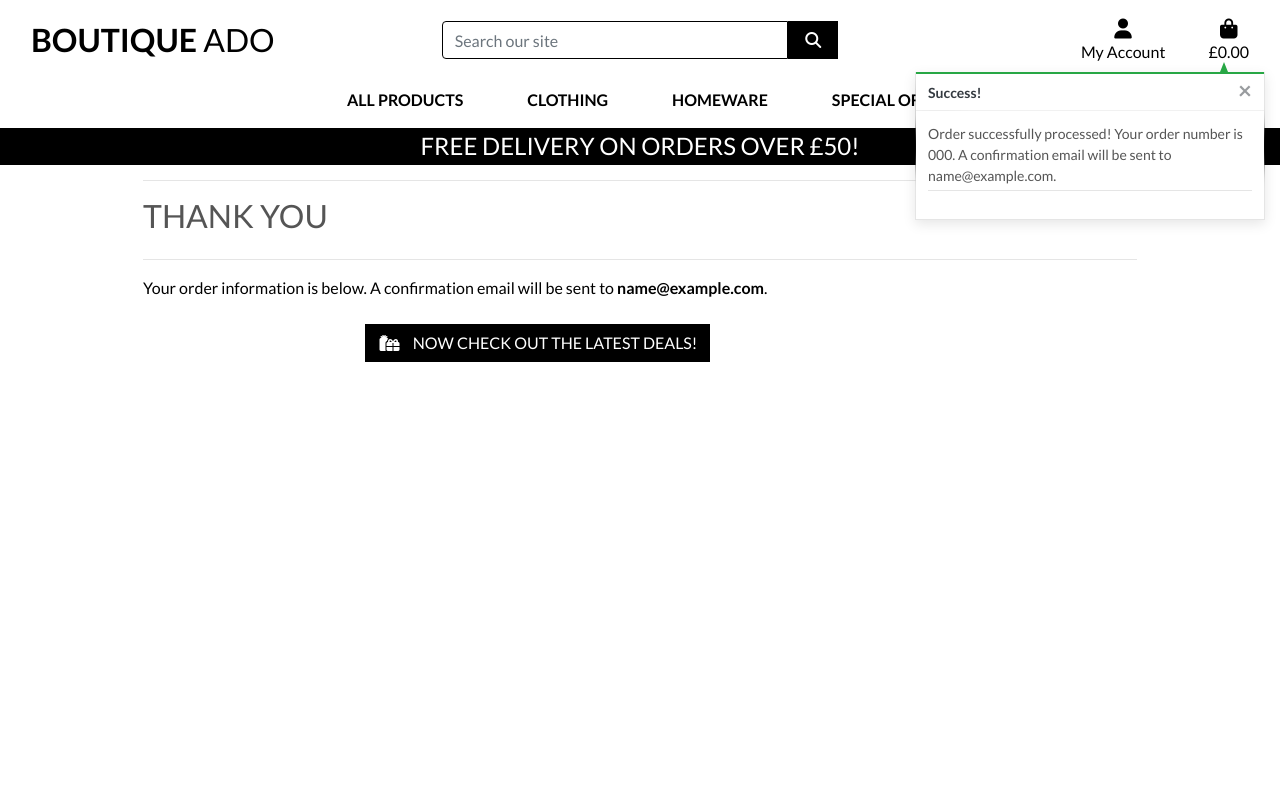
After one commit to DeannaCarina/Boutique-Ado-Walkthrough, a Django app: page /checkout/checkout_success/000 in a window 1280 px wide. The commit adds this page. Run offline with Django 3.2, Linux system fonts and the light colour scheme; tables that the repository leaves empty hold one stand-in row (values such as "Sample post"); some libraries are stand-ins or nearby versions.

Commit message:
add: Checkout success logic

```diff
--- a/checkout/__init__.py
+++ b/checkout/__init__.py
@@ -0,0 +1 @@
+default_app_config = 'checkout.apps.CheckoutConfig'
--- a/checkout/models.py
+++ b/checkout/models.py
@@ -34,7 +34,7 @@ class Order(models.Model):
         Update grand total each time a line item is added,
         accounting for delivery costs.
         """
-        self.order_total = self.lineitems.aggregate(Sum('lineitem_total'))['lineitem_total__sum']
+        self.order_total = self.lineitems.aggregate(Sum('lineitem_total'))['lineitem_total__sum'] or 0
         if self.order_total < settings.FREE_DELIVERY_THRESHOLD:
             self.delivery_cost = self.order_total * settings.STANDARD_DELIVERY_PERCENTAGE / 100
         else:
--- a/checkout/signals.py
+++ b/checkout/signals.py
@@ -11,8 +11,10 @@ def update_on_save(sender, instance, created, **kwargs):
     instance.order.update_total()
 
 @receiver(post_delete, sender=OrderLineItem)
-def update_on_save(sender, instance, **kwargs):
+def update_on_delete(sender, instance, **kwargs):
     """
     Update order total on lineitem delete
     """
+
+    print('Delete signal received!')
     instance.order.update_total()
--- /dev/null
+++ b/checkout/templates/checkout/checkout_success.html
@@ -0,0 +1,42 @@
+{% extends "base.html" %}
+{% load static %}
+
+{% block extra_css %}
+    <link rel="stylesheet" href="{% static 'checkout/css/checkout.css' %}">
+{% endblock %}
+
+{% block page_header %}
+    <div class="container header-container">
+        <div class="row">
+            <div class="col"></div>
+        </div>
+    </div>
+{% endblock %}
+
+{% block content %}
+    <div class="overlay"></div>
+    <div class="container">
+        <div class="row">
+            <div class="col">
+                <hr>
+                <h2 class="logo-font mb-4">Thank You</h2>
+                <hr>
+                <p class="text-black">Your order information is below. A confirmation email will be sent to <strong>{{ order.email }}</strong>.</p>
+            </div>
+        </div>
+
+        <div class="row">
+            <div class="col-12 col-lg-7"></div>
+        </div>
+        <div class="row">
+			<div class="col-12 col-lg-7 text-right">
+				<a href="{% url 'products' %}?category=new_arrivals,deals,clearance" class="btn btn-black rounded-0 my-2">
+					<span class="icon mr-2">
+						<i class="fas fa-gifts"></i>
+					</span>
+					<span class="text-uppercase">Now check out the latest deals!</span>
+				</a>
+			</div>
+		</div>
+    </div>
+{% endblock %}
--- a/checkout/urls.py
+++ b/checkout/urls.py
@@ -3,4 +3,5 @@ from . import views
 
 urlpatterns = [
     path('', views.checkout, name="checkout"),
+    path('checkout_success/<order_number>', views.checkout_success, name="checkout_success"),
 ]
--- a/checkout/views.py
+++ b/checkout/views.py
@@ -1,8 +1,10 @@
-from django.shortcuts import render, redirect, reverse
+from django.shortcuts import render, redirect, reverse, get_object_or_404
 from django.contrib import messages
 from django.conf import settings
 
 from .forms import OrderForm
+from .models import Order, OrderLineItem
+from products.models import Product
 from bag.contexts import bag_contents
 
 import stripe
@@ -12,25 +14,75 @@ def checkout(request):
     stripe_public_key = settings.STRIPE_PUBLIC_KEY
     stripe_secret_key = settings.STRIPE_SECRET_KEY
 
-    bag = request.session.get('bag', {})
-    if not bag:
-        messages.error(request, "There's nothing in your bag at the moment")
-        return redirect(reverse('products'))
+    if request.method == 'POST':
+        bag = request.session.get('bag', {})
 
-    current_bag = bag_contents(request)
-    total = current_bag['grand_total']
-    stripe_total = round(total * 100)
-    stripe.api_key = stripe_secret_key
-    intent = stripe.PaymentIntent.create(
-        amount=stripe_total,
-        currency=settings.STRIPE_CURRENCY,
-    )
+        form_data = {
+            'full_name': request.POST['full_name'],
+            'email': request.POST['email'],
+            'phone_number': request.POST['phone_number'],
+            'country': request.POST['country'],
+            'postcode': request.POST['postcode'],
+            'town_or_city': request.POST['town_or_city'],
+            'street_address1': request.POST['street_address1'],
+            'street_address2': request.POST['street_address2'],
+            'county': request.POST['county'],
+        }
+        order_form = OrderForm(form_data)
+        if order_form.is_valid():
+            order = order_form.save()
+            for item_id, item_data in bag.items():
+                try:
+                    product = Product.objects.get(id=item_id)
+                    if isinstance(item_data, int):
+                        order_line_item = OrderLineItem(
+                            order=order,
+                            product=product,
+                            quantity=item_data,
+                        )
+                        order_line_item.save()
+                    else:
+                        for size, quantity in item_data['items_by_size'].items():
+                            order_line_item = OrderLineItem(
+                                order=order,
+                                product=product,
+                                quantity=quantity,
+                                product_size=size,
+                            )
+                            order_line_item.save()
+                except Product.DoesNotExist:
+                    messages.error(request, (
+                        "One of the products in your bag wasn't found in our database. "
+                        "Please call us for assistance!")
+                    )
+                    order.delete()
+                    return redirect(reverse('view_bag'))
 
-    order_form = OrderForm()
+            request.session['save_info'] = 'save-info' in request.POST
+            return redirect(reverse('checkout_success', args=[order.order_number]))
+        else:
+            messages.error(request, 'There was an error with your form. \
+                Please double check your information.')
+    else:
+        bag = request.session.get('bag', {})
+        if not bag:
+            messages.error(request, "There's nothing in your bag at the moment")
+            return redirect(reverse('products'))
+
+        current_bag = bag_contents(request)
+        total = current_bag['grand_total']
+        stripe_total = round(total * 100)
+        stripe.api_key = stripe_secret_key
+        intent = stripe.PaymentIntent.create(
+            amount=stripe_total,
+            currency=settings.STRIPE_CURRENCY,
+        )
+
+        order_form = OrderForm()
 
     if not stripe_public_key:
         messages.warning(request, 'Stripe public key is missing. \
-        Did you forget to set it in your environment?')
+            Did you forget to set it in your environment?')
 
     template = 'checkout/checkout.html'
     context = {
@@ -40,3 +92,24 @@ def checkout(request):
     }
 
     return render(request, template, context)
+
+
+def checkout_success(request, order_number):
+    """
+    Handle successful checkouts
+    """
+    save_info = request.session.get('save_info')
+    order = get_object_or_404(Order, order_number=order_number)
+    messages.success(request, f'Order successfully processed! \
+        Your order number is {order_number}. A confirmation \
+        email will be sent to {order.email}.')
+
+    if 'bag' in request.session:
+        del request.session['bag']
+
+    template = 'checkout/checkout_success.html'
+    context = {
+        'order': order,
+    }
+
+    return render(request, template, context)
```
Also changed, not shown: checkout/templates/checkout/checkout.html (+5 -5 lines).
